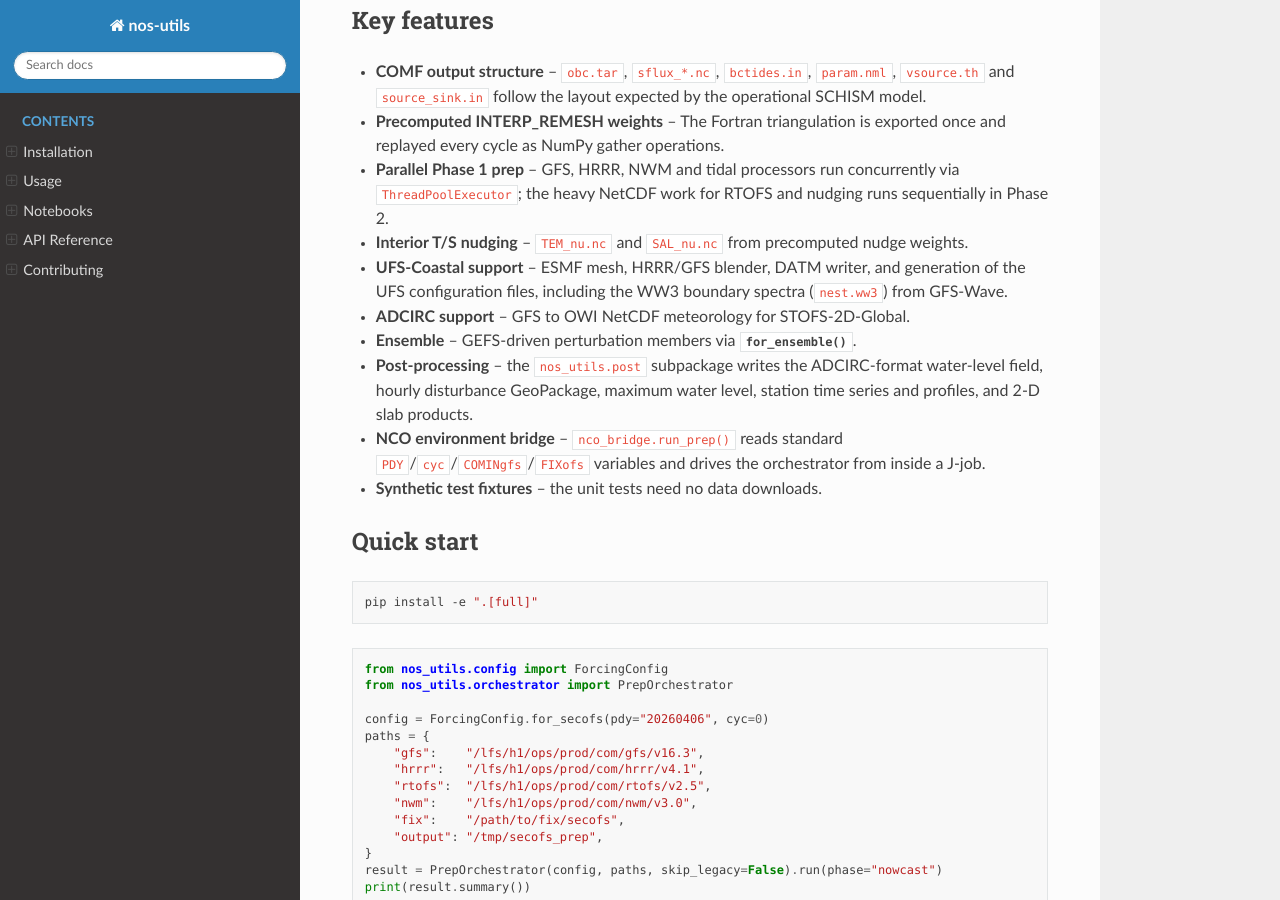
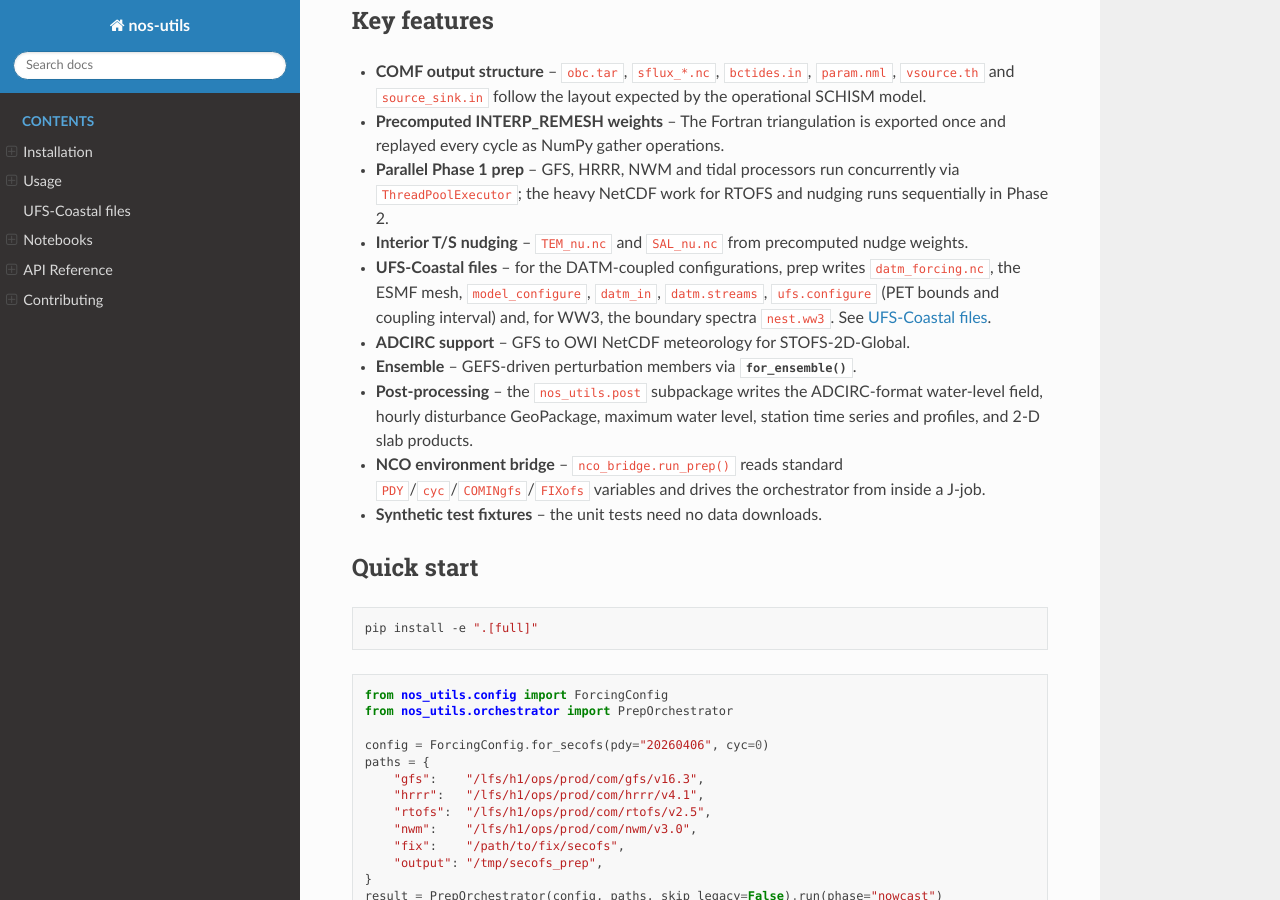
Before and after one commit to mansurjisan/nos-utils, a Sphinx documentation site: the page built from docs/index.rst, in a window 1280 px wide and 900 px high, scrolled down 672 px. Built offline with Sphinx 7.4.7 and the Read the Docs theme 3.1.0, drawn with Linux system fonts in a browser that asks for light colours.

Commit message:
docs: list the UFS-Coastal files nos-utils generates (README and a new docs page)

```diff
--- a/docs/index.rst
+++ b/docs/index.rst
@@ -39,9 +39,10 @@ Key features
   and nudging runs sequentially in Phase 2.
 * **Interior T/S nudging** -- ``TEM_nu.nc`` and ``SAL_nu.nc`` from precomputed
   nudge weights.
-* **UFS-Coastal support** -- ESMF mesh, HRRR/GFS blender, DATM writer, and
-  generation of the UFS configuration files, including the WW3 boundary
-  spectra (``nest.ww3``) from GFS-Wave.
+* **UFS-Coastal files** -- for the DATM-coupled configurations, prep writes
+  ``datm_forcing.nc``, the ESMF mesh, ``model_configure``, ``datm_in``,
+  ``datm.streams``, ``ufs.configure`` (PET bounds and coupling interval) and,
+  for WW3, the boundary spectra ``nest.ww3``. See :doc:`ufs_coastal`.
 * **ADCIRC support** -- GFS to OWI NetCDF meteorology for STOFS-2D-Global.
 * **Ensemble** -- GEFS-driven perturbation members via
   :meth:`~nos_utils.config.ForcingConfig.for_ensemble`.
@@ -100,6 +101,7 @@ Documentation contents
 
    installation
    usage
+   ufs_coastal
    notebooks
    api/index
    contributing
```
Also changed, not shown: README.md (+15 -0 lines), docs/ufs_coastal.rst (added, +49 -0 lines).
